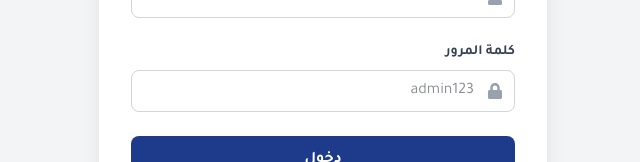
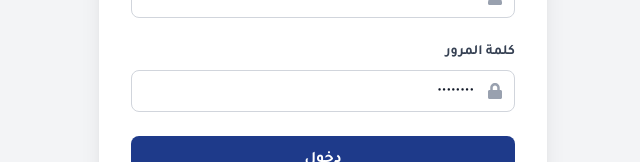
Before and after one commit to IbrahemAllithy/Ibn-Taymiyyah-Intellectual-Corner, a React (Vite) app: page /admin/login in a window 1280 px wide. Shown: the part 382-544 px from the top of the page, without its empty margins (410-1050 px from the left). Built offline with nearby package versions, Linux system fonts and the light colour scheme.

Commit message:
Pre-fill admin login credentials for convenience

```diff
--- a/src/pages/AdminLogin.jsx
+++ b/src/pages/AdminLogin.jsx
@@ -3,8 +3,8 @@ import { useNavigate } from 'react-router-dom';
 import { FaLock, FaUser } from 'react-icons/fa';
 
 const AdminLogin = () => {
-  const [username, setUsername] = useState('');
-  const [password, setPassword] = useState('');
+  const [username, setUsername] = useState('admin');
+  const [password, setPassword] = useState('admin123');
   const [error, setError] = useState('');
   const navigate = useNavigate();
 
```
